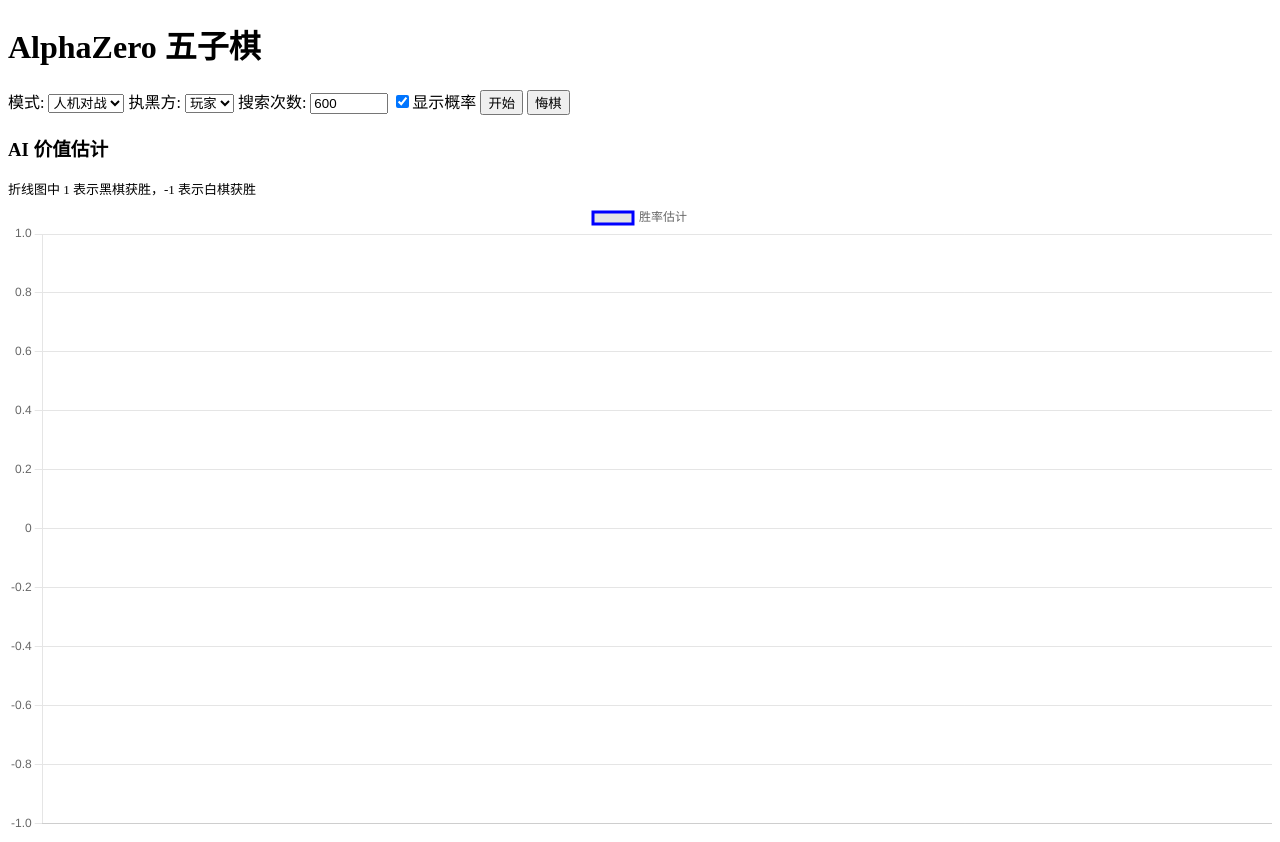
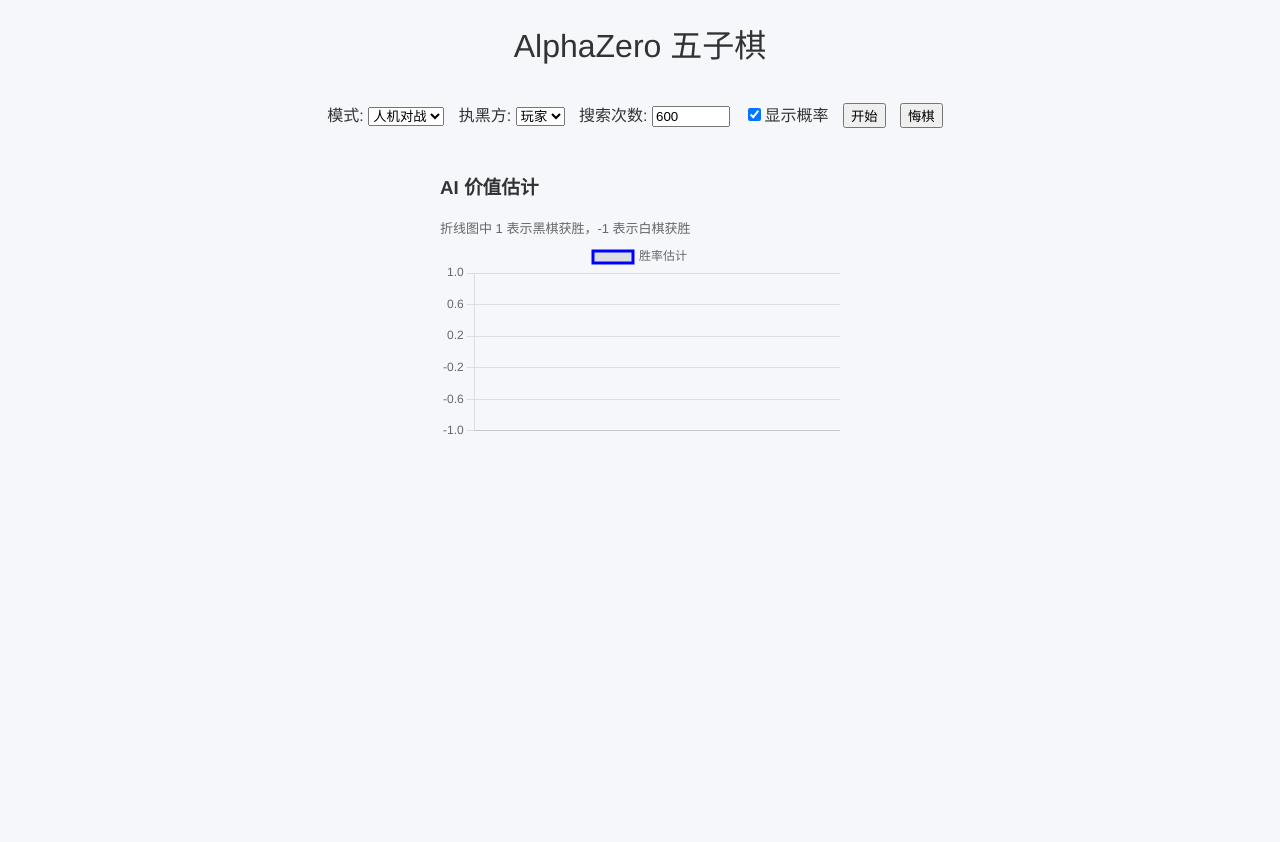
Before and after one commit to fg12345678901/alphazero_gomoku, a Flask app: page / in a window 1280 px wide. After the commit the page ends 435 px from the top, so only its background shows below. Run offline with Flask 3, Linux system fonts and the light colour scheme.

Commit message:
Improve webapp styling with external CSS

```diff
--- /dev/null
+++ b/webapp/static/style.css
@@ -0,0 +1,67 @@
+body {
+    font-family: "Helvetica Neue", Arial, sans-serif;
+    background: #f5f7fa;
+    color: #333;
+    display: flex;
+    flex-direction: column;
+    align-items: center;
+    margin: 0;
+    padding: 0;
+}
+
+h1 {
+    margin-top: 20px;
+    font-weight: normal;
+}
+
+.controls {
+    margin: 15px 0;
+}
+
+.controls label,
+.controls button {
+    margin-right: 10px;
+}
+
+#status {
+    margin-top: 10px;
+    color: #d33;
+}
+
+table.board {
+    border-collapse: collapse;
+    box-shadow: 0 2px 8px rgba(0,0,0,0.2);
+    background: #fafafa;
+}
+
+td, th {
+    width: 40px;
+    height: 40px;
+    border: 1px solid #999;
+    text-align: center;
+    font-size: 24px;
+    position: relative;
+}
+
+td {
+    cursor: pointer;
+    background: #fff;
+}
+
+td:hover {
+    background: #f0f0f0;
+}
+
+td .prob {
+    position: absolute;
+    bottom: 2px;
+    right: 2px;
+    font-size: 10px;
+    color: #666;
+}
+
+.best-move {
+    background-color: #fffa90;
+}
+
+.note { font-size: small; margin: 4px 0; color: #666; }
--- a/webapp/templates/index.html
+++ b/webapp/templates/index.html
@@ -3,33 +3,11 @@
 <head>
     <meta charset="UTF-8">
     <title>AlphaZero 五子棋</title>
-    <style>
-        table { border-collapse: collapse; }
-        td, th {
-            width: 30px; height: 30px;
-            border: 1px solid #555;
-            text-align: center;
-            font-size: 24px;
-            position: relative;
-        }
-        td {
-            cursor: pointer;
-        }
-        td .prob {
-            position: absolute;
-            bottom: 0;
-            right: 0;
-            font-size: 10px;
-            color: #666;
-        }
-        .best-move {
-            background-color: #ffeb3b;
-        }
-    </style>
+    <link rel="stylesheet" href="{{ url_for('static', filename='style.css') }}">
 </head>
 <body>
 <h1>AlphaZero 五子棋</h1>
-<div>
+<div class="controls">
     <label>模式:
         <select id="mode">
             <option value="human_ai">人机对战</option>
@@ -51,11 +29,11 @@
     <button onclick="undo()">悔棋</button>
 </div>
 <div id="board"></div>
-<div id="status" style="margin-top:10px;color:#d33;"></div>
+<div id="status"></div>
 <div>
     <h3>AI 价值估计</h3>
-    <p id="values" style="margin:4px 0;"></p>
-    <p style="font-size:small;margin:4px 0;">折线图中 1 表示黑棋获胜，-1 表示白棋获胜</p>
+    <p id="values"></p>
+    <p class="note">折线图中 1 表示黑棋获胜，-1 表示白棋获胜</p>
     <canvas id="valueChart" width="400" height="200"></canvas>
 </div>
 <script src="https://cdn.jsdelivr.net/npm/axios/dist/axios.min.js"></script>
@@ -109,7 +87,7 @@ function updateChart(values) {
 function renderBoard(board, probs) {
     currentBoard = board;
     let showProb = document.getElementById('show_prob').checked;
-    let html = '<table><tr><th></th>';
+    let html = '<table class="board"><tr><th></th>';
     for (let j=0;j<size;j++) html += `<th>${j+1}</th>`;
     html += '</tr>';
     let best = {x:-1,y:-1,p:0};
```
